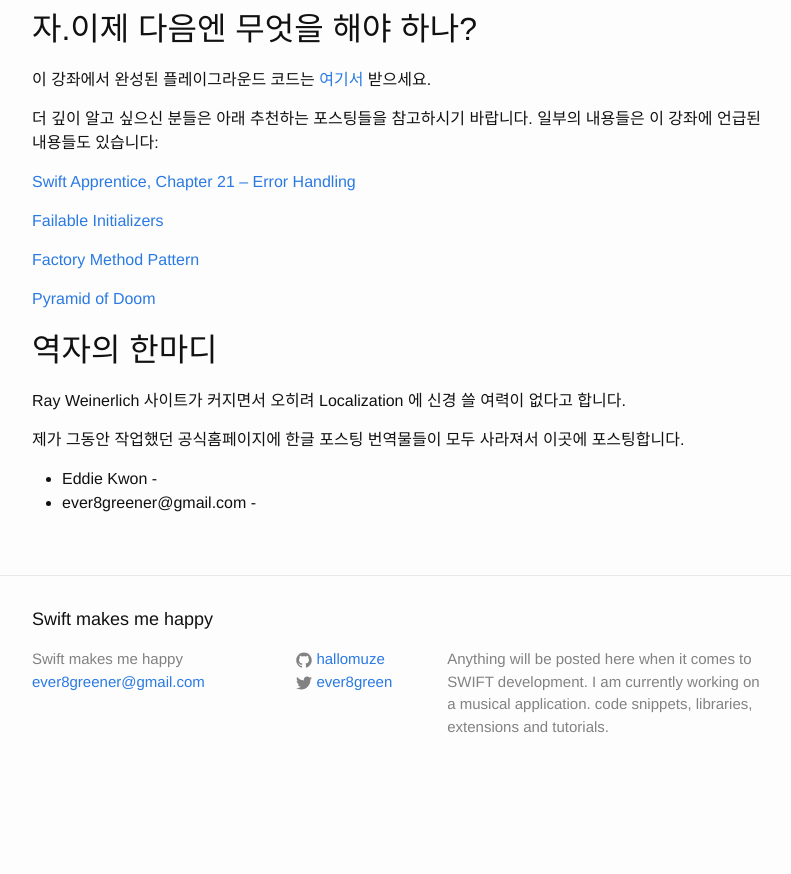
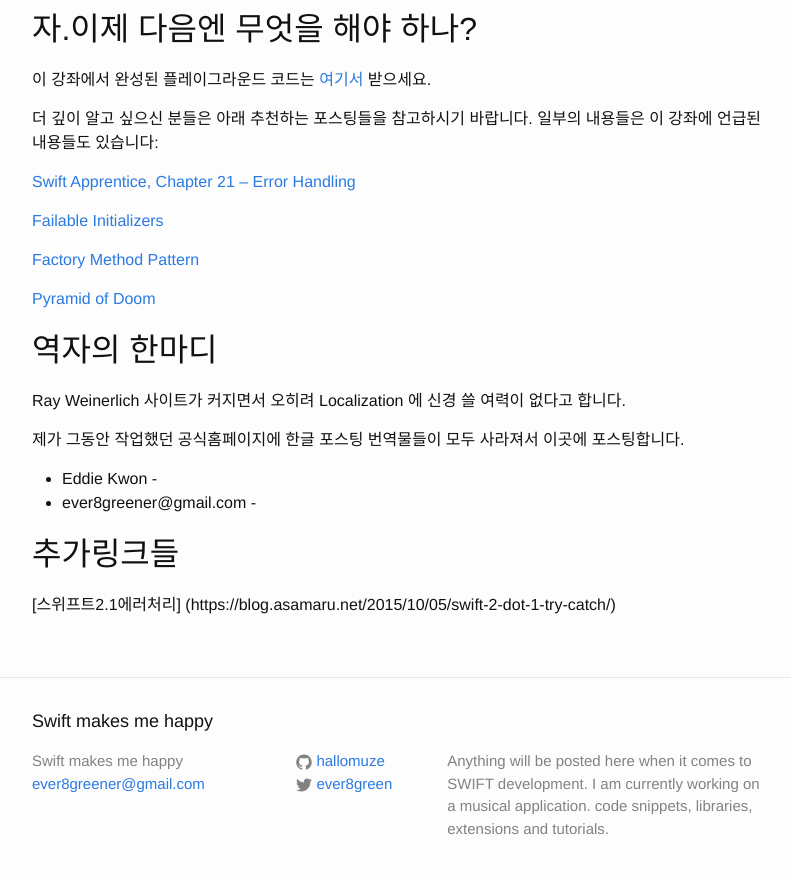
Before and after one commit to hallomuze/hallomuze.github.io, a Jekyll site: the page built from _posts/2016-07-26-swift2-error-handling.markdown, in a window 1280 px wide and 900 px high, scrolled down 14724 px. Shown: the top 874 px of the window, without its empty margins (238-1029 px from the left). Built offline with Jekyll 4.4.1, drawn with Linux system fonts in a browser that asks for light colours; before the commit the page ends 15522 px from its top, so only the background shows below that.

Commit message:
Post update: Swift2 Error Handling

```diff
--- a/_posts/2016-07-26-swift2-error-handling.markdown
+++ b/_posts/2016-07-26-swift2-error-handling.markdown
@@ -642,3 +642,8 @@ Ray Weinerlich 사이트가 커지면서 오히려 Localization 에 신경 쓸
 
 - Eddie Kwon -
 - ever8greener@gmail.com -
+
+
+## 추가링크들
+
+[스위프트2.1에러처리] (https://blog.asamaru.net/2015/10/05/swift-2-dot-1-try-catch/)
```
